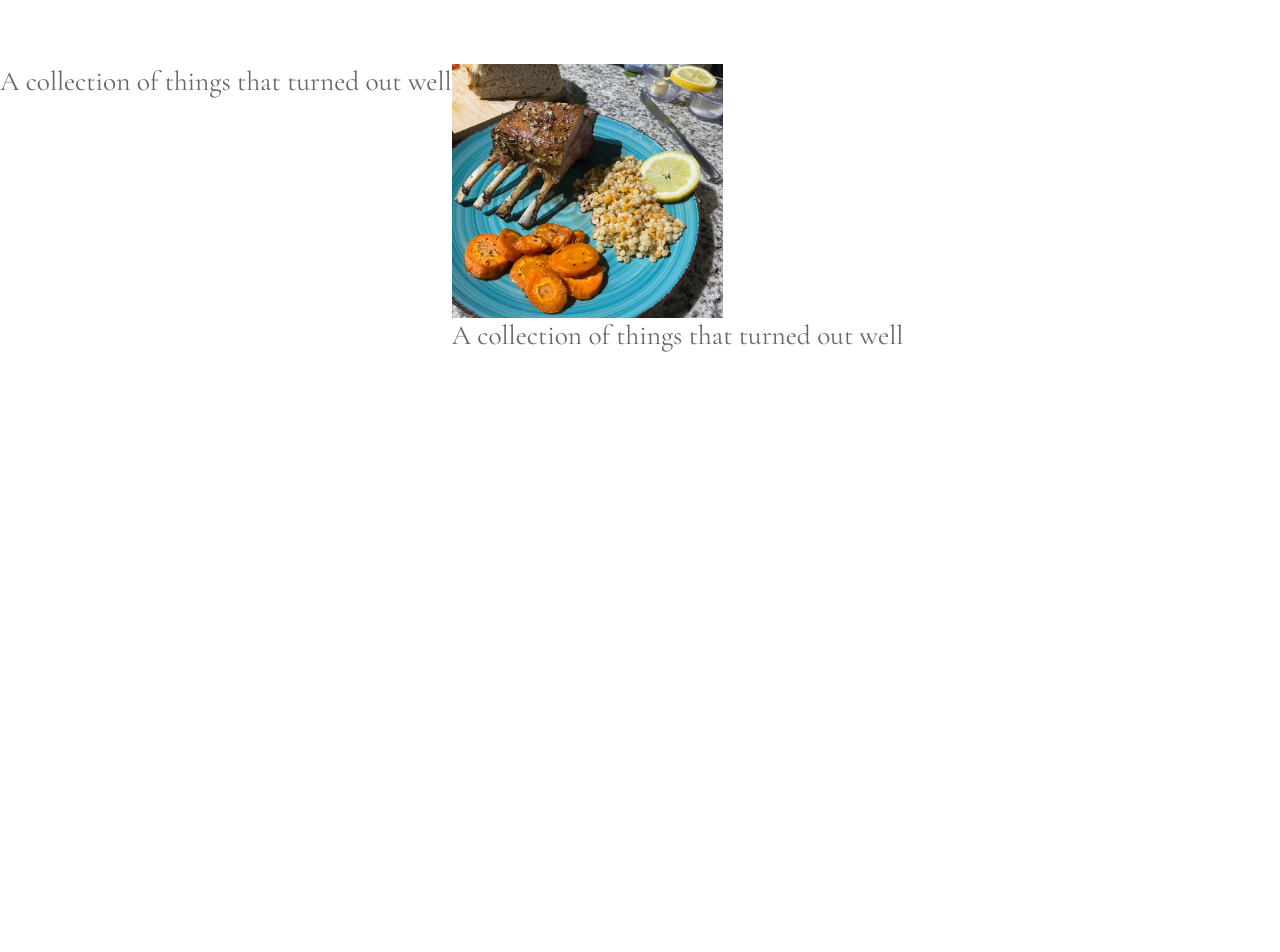
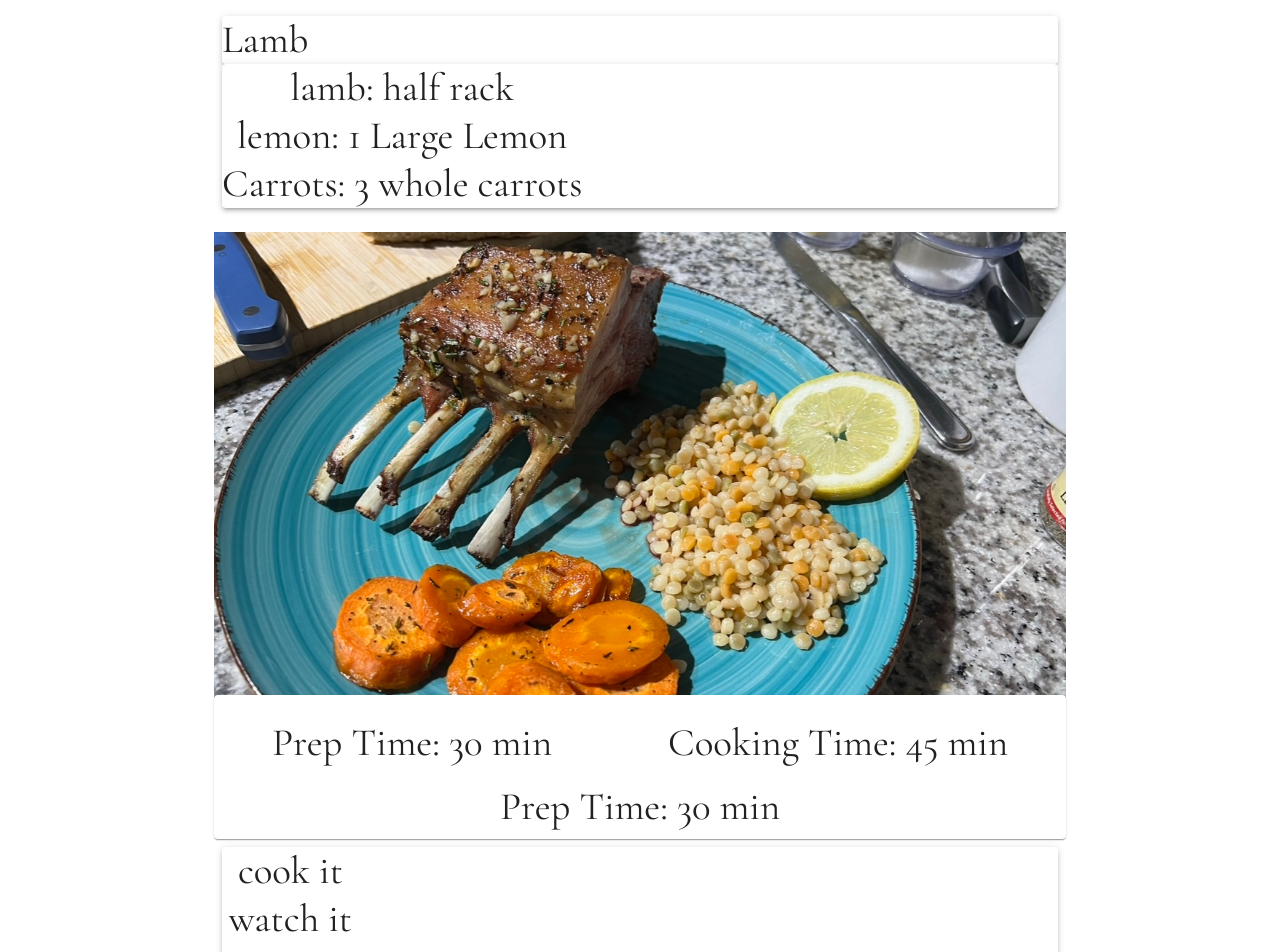
Before and after one commit to superham/Cookbook, a React (Create React App) app: page /recipes/roasted-lamb in a window 1280 px wide. Shown: the top 952 px of the page. Before the commit the page ends 800 px from the top, so only its background shows below. Built offline with nearby package versions, Linux system fonts and the light colour scheme.

Commit message:
Add skeleton layout for full pages.

```diff
--- a/src/components/Filters/Filters.tsx
+++ b/src/components/Filters/Filters.tsx
@@ -121,9 +121,6 @@ function FilterGroup() {
             alignItems={"center"}
             sx={{ textAlign: "center" }}
           >
-            <Grid item sx={{ flexGrow: 1 }}>
-              <ChipActions text={"Italian"} color="blue" />
-            </Grid>
             <Grid item sx={{ flexGrow: 1 }}>
               <ChipActions text="American" />
             </Grid>
--- a/src/components/FullPage/FullPage.tsx
+++ b/src/components/FullPage/FullPage.tsx
@@ -1,8 +1,19 @@
 import { ThemeProvider } from "@emotion/react";
-import { Box, Card, CssBaseline, Typography, createTheme } from "@mui/material";
+import {
+  Box,
+  Card,
+  Container,
+  CssBaseline,
+  Grid,
+  Typography,
+  createTheme,
+} from "@mui/material";
 import lambPic from "../../foodPics/lamb.jpg";
 import { CardMedia } from "@mui/material";
 import Ingredients from "./Ingredients/Ingredients";
+import { Details } from "@mui/icons-material";
+import { Summary } from "./Summary/Summary";
+import Steps from "./Steps/Steps";
 
 const defaultTheme = createTheme({
   typography: {
@@ -18,57 +29,23 @@ export default function FullPage() {
   return (
     <ThemeProvider theme={defaultTheme}>
       <CssBaseline />
-      <main>
-        {/* Main page container */}
-        <Box
-          sx={{
-            bgcolor: "background.paper",
-            py: 4,
-            display: "flex",
-          }}
-        >
-          <Box
-            sx={{
-              bgcolor: "background.paper",
-              py: 4,
-            }}
-          >
-            <Typography
-              variant="h5"
-              align="center"
-              color="text.secondary"
-              paragraph
-            >
-              A collection of things that turned out well
-            </Typography>
-          </Box>
-          <Box
-            sx={{
-              bgcolor: "background.paper",
-              py: 4,
-            }}
-          >
-            <CardMedia
-              component="div"
-              sx={{
-                // 16:9
-                pt: "56.25%",
-                width: "60%",
-                height: "60%",
-              }}
-              image={lambPic}
-            />
-            <Typography
-              variant="h5"
-              align="center"
-              color="text.secondary"
-              paragraph
-            >
-              A collection of things that turned out well
-            </Typography>
-          </Box>
-        </Box>
-      </main>
+      <Grid
+        container
+        spacing={2}
+        flexGrow={1}
+        columns={2}
+        padding={"0.5rem"}
+        alignItems={"center"}
+        sx={{ textAlign: "center" }}
+      >
+        <Grid item sx={{ flexGrow: 1 }}>
+          <Ingredients />
+        </Grid>
+        <Grid item sx={{ flexGrow: 1 }}>
+          <Summary pic={lambPic} prepTime={30} cookTime={45} foodYield={2} />
+          <Steps />
+        </Grid>
+      </Grid>
     </ThemeProvider>
   );
 }
--- a/src/components/FullPage/Ingredients/Ingredients.tsx
+++ b/src/components/FullPage/Ingredients/Ingredients.tsx
@@ -1,3 +1,56 @@
+import { Box, Container, Grid, Paper, Typography } from "@mui/material";
+
+interface IngProps {
+  ing: string;
+  amt: string;
+  units: string;
+}
+function Ing({ ing, amt, units }: IngProps) {
+  return (
+    <Typography variant="h4" textAlign={"center"}>
+      {ing}: {amt} {units}
+    </Typography>
+  );
+}
+
 export default function Ingredients() {
-  return <div></div>;
+  return (
+    <Container
+      maxWidth="md"
+      sx={{
+        borderRadius: "4px",
+        marginTop: ".5rem",
+      }}
+    >
+      <Paper
+        elevation={3}
+        sx={{
+          maxWidth: "100%",
+          marginRight: "0.5rem",
+          marginLeft: "0.5rem",
+          display: "flex",
+        }}
+      >
+        <Typography variant="h4" textAlign={"center"}>
+          Lamb
+        </Typography>
+      </Paper>
+      <Paper
+        elevation={3}
+        sx={{
+          maxWidth: "100%",
+          marginRight: "0.5rem",
+          marginLeft: "0.5rem",
+          display: "flex",
+        }}
+      >
+        {/* Steps of the recipe */}
+        <Box sx={{ display: "grid", gridTemplateRows: "repeat(3, 1fr)" }}>
+          <Ing ing="lamb" amt="half rack" units="" />
+          <Ing ing="lemon" amt="1" units="Large Lemon" />
+          <Ing ing="Carrots" amt="3" units="whole carrots" />
+        </Box>
+      </Paper>
+    </Container>
+  );
 }
--- /dev/null
+++ b/src/components/FullPage/Steps/Steps.tsx
@@ -0,0 +1,58 @@
+import { Box, Container, Grid, Paper, Typography } from "@mui/material";
+
+interface StepProps {
+  stepNum: number;
+  instr: string;
+}
+
+interface InstrProps {
+  instr: string;
+}
+
+function Step({ stepNum, instr }: StepProps) {
+  return (
+    <Grid item sx={{ flexGrow: 1 }}>
+      <Typography variant="h4" textAlign={"center"}>
+        1. xys
+      </Typography>
+    </Grid>
+  );
+}
+
+function Inst({ instr }: InstrProps) {
+  return (
+    <Typography variant="h4" textAlign={"center"}>
+      {instr}
+    </Typography>
+  );
+}
+
+export default function Steps() {
+  return (
+    <Container
+      maxWidth="md"
+      sx={{
+        borderRadius: "4px",
+        marginTop: ".5rem",
+      }}
+    >
+      <Paper
+        elevation={3}
+        sx={{
+          maxWidth: "100%",
+          marginRight: "0.5rem",
+          marginLeft: "0.5rem",
+          display: "flex",
+        }}
+      >
+        {/* Steps of the recipe */}
+        <Box sx={{ display: "grid", gridTemplateRows: "repeat(3, 1fr)" }}>
+          <Inst instr="cook it" />
+          <Inst instr="watch it" />
+          <Inst instr="stir it" />
+          <Inst instr="let it rest" />
+        </Box>
+      </Paper>
+    </Container>
+  );
+}
--- /dev/null
+++ b/src/components/FullPage/Summary/Summary.tsx
@@ -0,0 +1,72 @@
+// food pic with time it takes (prep active), servings,
+
+import {
+  Container,
+  CardMedia,
+  Card,
+  Paper,
+  Typography,
+  Grid,
+} from "@mui/material";
+
+interface SummaryProps {
+  pic: string;
+  prepTime: number; // minutes
+  cookTime: number; // minutes
+  foodYield: number; // number of people it feeds
+}
+
+export function Summary({ pic, prepTime, cookTime, foodYield }: SummaryProps) {
+  return (
+    <Container
+      maxWidth="md"
+      sx={{
+        borderRadius: "4px",
+        marginTop: ".5rem",
+      }}
+    >
+      <CardMedia
+        component="div"
+        image={pic}
+        sx={{
+          // 16:9
+          pt: "56.25%",
+        }}
+      />
+      <Card
+        sx={{
+          height: "100%",
+          display: "flex",
+          flexDirection: "column",
+        }}
+      ></Card>
+      <Paper>
+        <Grid
+          container
+          spacing={2}
+          flexGrow={1}
+          columns={2}
+          padding={"0.5rem"}
+          alignItems={"center"}
+          sx={{ textAlign: "center" }}
+        >
+          <Grid item sx={{ flexGrow: 1 }}>
+            <Typography variant="h4" textAlign={"center"}>
+              Prep Time: {prepTime} min
+            </Typography>
+          </Grid>
+          <Grid item sx={{ flexGrow: 1 }}>
+            <Typography variant="h4" textAlign={"center"}>
+              Cooking Time: {cookTime} min
+            </Typography>
+          </Grid>
+          <Grid item sx={{ flexGrow: 1 }}>
+            <Typography variant="h4" textAlign={"center"}>
+              Prep Time: {prepTime} min
+            </Typography>
+          </Grid>
+        </Grid>
+      </Paper>
+    </Container>
+  );
+}
```
